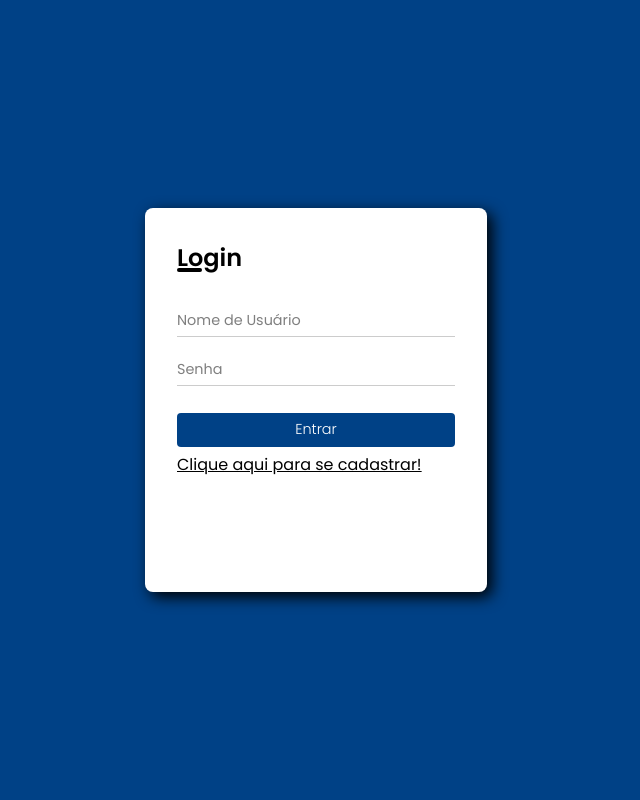
After one commit to gbmsaraujo/clinica-web-estacio, a PHP site: page /templates/html/login.php in a window 1280 px wide. The commit adds this page. Shown: the whole page, without its empty margins (324-964 px from the left). Run offline with PHP 8.4, Linux system fonts and the light colour scheme.

Commit message:
Página de login e NavBar das páginas

```diff
--- /dev/null
+++ b/templates/css/login.css
@@ -0,0 +1,104 @@
+@import url('https://fonts.googleapis.com/css2?family=Poppins:wght@100;200;300;400;500;600;700&display=swap');
+
+* {
+    margin: 0;
+    padding: 0;
+    border: 0;
+    box-sizing: "border-box";
+    font-family: "Poppins", sans-serif;
+}
+
+body {
+    display: flex;
+    align-items: center;
+    justify-content: center;
+    min-width: 100vw;
+    min-height: 100vh;
+    background-color: rgb(0, 65, 134);
+}
+
+main.container {
+    background-color: white;
+    min-width: 250px;
+    min-height: 40vh;
+    padding: 2rem;
+    border-radius: 8px;
+    box-shadow: 5px 5px 15px rgba(0, 0, 0, 1);
+}
+
+
+main h2 {
+    font-weight: 600;
+    margin-bottom: 2rem;
+    position: relative;
+}
+
+main h2::before {
+    content: '';
+    position: absolute;
+    height: 4px;
+    width: 25px;
+    bottom: 3px;
+    left: 0;
+    border-radius: 8px;
+    background-color: black;
+}
+
+form {
+    display: flex;
+    flex-direction: column;
+}
+
+.input-field {
+    position: relative;
+}
+
+form .input-field:first-child {
+    margin-bottom: 1.5rem;
+}
+
+.input-field .underline::before {
+    content: '';
+    position: absolute;
+    height: 1px;
+    width: 100%;
+    bottom: -5px;
+    left: 0;
+    background-color: rgba(0, 0, 0, 0.2);
+}
+
+.input-field input {
+    outline: none;
+    font-size: 0.9rem;
+    color: rgba(0, 0, 0, 0.7);
+}
+
+.input-field input::placeholder {
+    color: rgba(0, 0, 0, 0.5);
+}
+
+form input[type="submit"] {
+    margin-top: 2rem;
+    padding: 0.4rem;
+    background-color: rgb(0, 65, 134);
+    color: white;
+    cursor: pointer;
+    font-size: 0.9rem;
+    font-weight: 300;
+    transition: all 0.3s ease;
+    border-radius: 4px;
+}
+
+form input[type="submit"]:hover{
+    letter-spacing: 0.5px;
+    background-color: rgb(0, 80, 134) ;
+}
+
+a {
+    margin-top: 5px;
+    color: black;
+}
+
+a:hover {
+    font-weight: 450;
+}
--- /dev/null
+++ b/templates/html/login.php
@@ -0,0 +1,31 @@
+<!DOCTYPE html>
+<html lang="pt-br">
+
+<head>
+    <meta charset="UTF-8">
+    <meta name="viewport" content="width=device-width, initial-scale=1.0">
+    <title>Login</title>
+    <link rel="stylesheet" href="../css/login.css">
+</head>
+
+<body>
+    <main class="container">
+        <h2>Login</h2>
+        <form action="" method="get">
+            <div class="input-field">
+                <input type="text" name="usuario" id="usuario" placeholder="Nome de Usuário">
+                <div class="underline"></div>
+            </div>
+
+            <div class="input-field">
+                <input type="password" name="senha" id="senha" placeholder="Senha">
+                <div class="underline"></div>
+            </div>
+
+            <input type="submit" value="Entrar">
+            <a href="cadastro_usu.php">Clique aqui para se cadastrar!</a>
+        </form>
+    </main>
+</body>
+
+</html>
```
Also changed, not shown: templates/css/styles.css (+24 -0 lines), templates/html/index.html (deleted, +0 -14 lines), templates/html/index.php (added, +61 -0 lines), templates/html/quemsomos.php (added, +61 -0 lines), templates/html/servicos.php (added, +61 -0 lines), templates/html/cadastro_usu.php (added).
